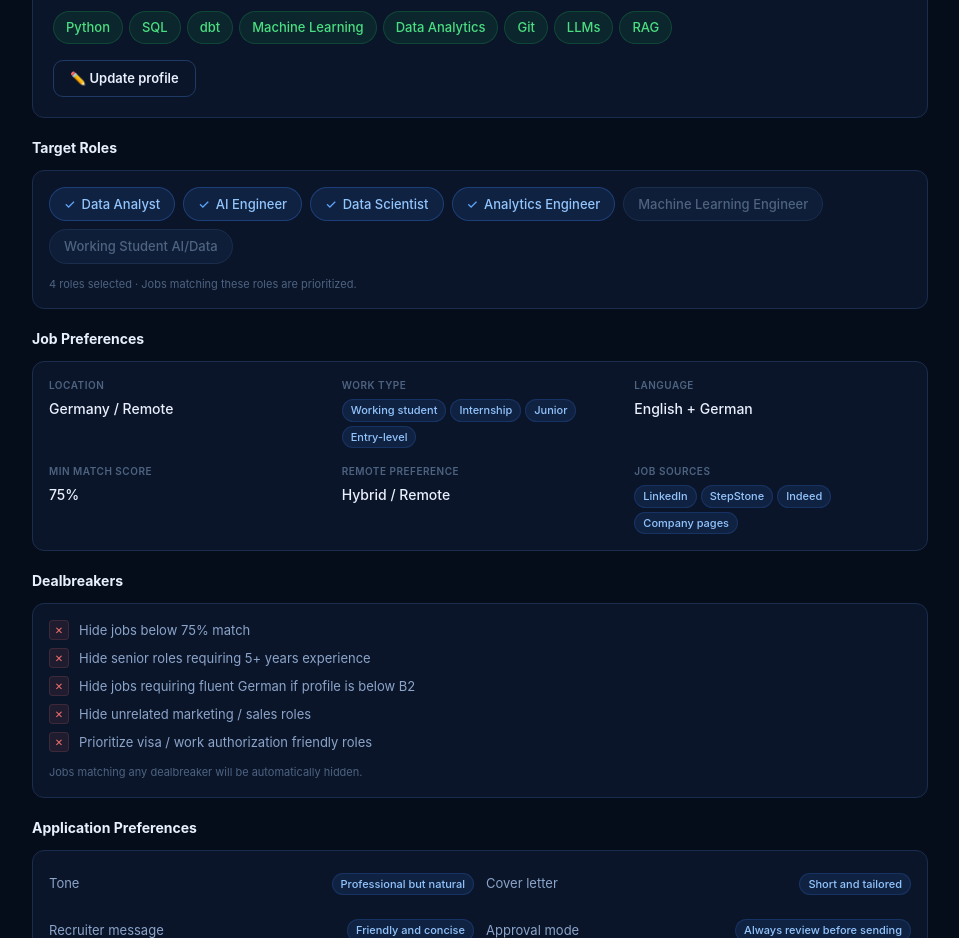
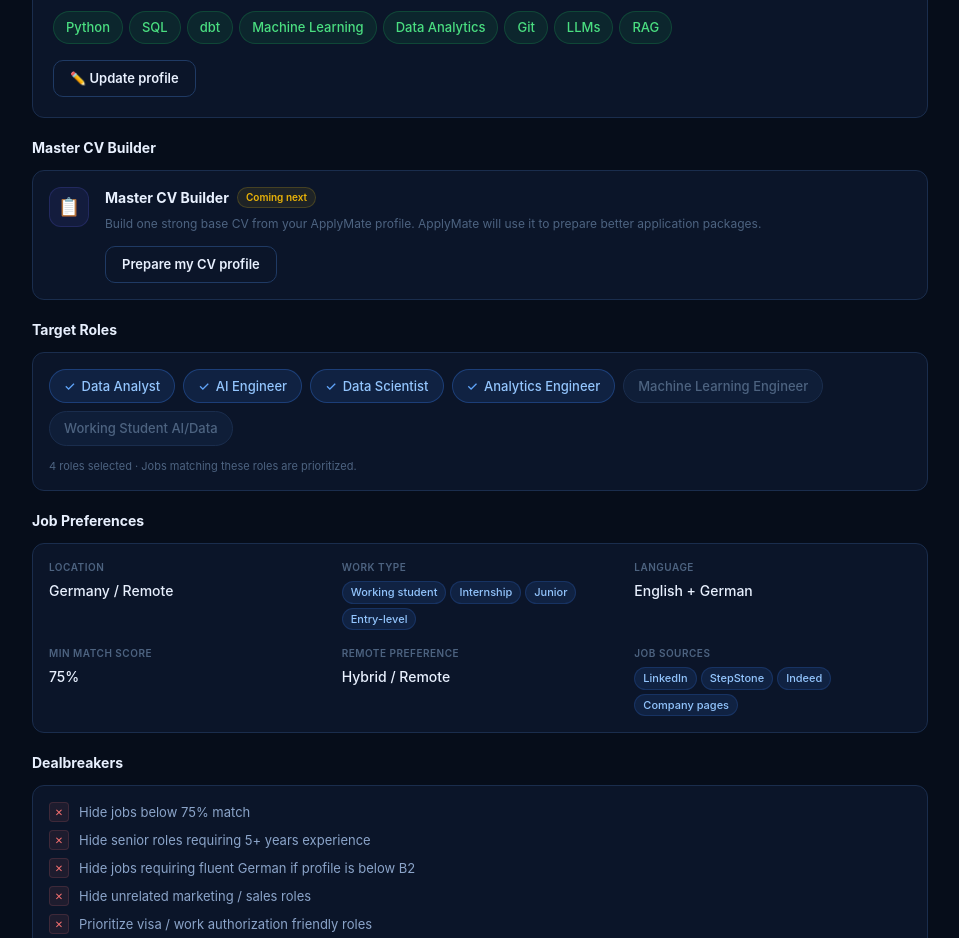
Before and after one commit to onurbalicc/applymate-ai, a Next.js app: page /profile in a window 1280 px wide. Shown: the part 1040-1978 px from the top of the page, without its empty margins (280-1239 px from the left). Built offline with nearby package versions, Linux system fonts and the light colour scheme.

Commit message:
feat: add master cv builder teaser

```diff
--- a/app/lib/translations.ts
+++ b/app/lib/translations.ts
@@ -320,6 +320,13 @@
   "profile.goToDashboard": "Go to Control Center",
   "profile.savedToast": "✓ Profile saved successfully",
   "profile.demoNote": "Your profile is used locally for demo purposes only. No data is saved or shared.",
+
+  // ── Master CV Builder teaser ──
+  "profile.cvBuilder.title": "Master CV Builder",
+  "profile.cvBuilder.desc": "Build one strong base CV from your ApplyMate profile. ApplyMate will use it to prepare better application packages.",
+  "profile.cvBuilder.badge": "Coming next",
+  "profile.cvBuilder.cta": "Prepare my CV profile",
+  "profile.cvBuilder.clicked": "CV Builder will be connected in the next step.",
 
   // ── Review queue ──
   "queue.intro": "Approve, skip, or decline prepared applications before anything is submitted.",
@@ -730,6 +737,13 @@
   "profile.savedToast": "✓ Profil başarıyla kaydedildi",
   "profile.demoNote": "Profilin yalnızca demo amaçlı, yerel olarak kullanılır. Hiçbir veri kaydedilmez veya paylaşılmaz.",
 
+  // ── Master CV Builder teaser (EN fallback — TR polish later) ──
+  "profile.cvBuilder.title": "Master CV Builder",
+  "profile.cvBuilder.desc": "Build one strong base CV from your ApplyMate profile. ApplyMate will use it to prepare better application packages.",
+  "profile.cvBuilder.badge": "Coming next",
+  "profile.cvBuilder.cta": "Prepare my CV profile",
+  "profile.cvBuilder.clicked": "CV Builder will be connected in the next step.",
+
   "queue.intro": "Hazırlanan başvuruları, hiçbir şey gönderilmeden önce onayla, atla veya reddet.",
   "queue.progress": "{n} başvurudan {i}.",
   "queue.declined": "Reddedildi · Sıradaki eşleşme yükleniyor",
@@ -1132,6 +1146,13 @@
   "profile.savedToast": "✓ Profil erfolgreich gespeichert",
   "profile.demoNote": "Dein Profil wird nur lokal für Demo-Zwecke genutzt. Es werden keine Daten gespeichert oder geteilt.",
 
+  // ── Master CV Builder teaser (EN fallback — DE polish later) ──
+  "profile.cvBuilder.title": "Master CV Builder",
+  "profile.cvBuilder.desc": "Build one strong base CV from your ApplyMate profile. ApplyMate will use it to prepare better application packages.",
+  "profile.cvBuilder.badge": "Coming next",
+  "profile.cvBuilder.cta": "Prepare my CV profile",
+  "profile.cvBuilder.clicked": "CV Builder will be connected in the next step.",
+
   "queue.intro": "Gib vorbereitete Bewerbungen frei, überspringe oder lehne ab — bevor irgendetwas verschickt wird.",
   "queue.progress": "{i} von {n} Bewerbungen",
   "queue.declined": "Abgelehnt · Nächster Match lädt",
--- a/app/profile/page.tsx
+++ b/app/profile/page.tsx
@@ -16,6 +16,7 @@
     "Data Analyst", "AI Engineer", "Data Scientist", "Analytics Engineer",
   ]);
   const [saved, setSaved] = useState(false);
+  const [cvClicked, setCvClicked] = useState(false);
   const { t } = useI18n();
 
   function toggleRole(role: string) {
@@ -154,6 +155,39 @@
               </div>
             </div>
             <button className="dash-btn dash-btn--outline text-[12px]">{t("profile.updateProfile")}</button>
+          </div>
+        </section>
+
+        {/* ── Master CV Builder teaser ───────────────── */}
+        <section>
+          <SectionHeader title={t("profile.cvBuilder.title")} />
+          <div className="dash-panel p-4 flex flex-col sm:flex-row items-start gap-4">
+            <div className="flex-shrink-0 w-10 h-10 rounded-xl flex items-center justify-center text-lg" style={{ background: "rgba(99,102,241,0.10)", border: "1px solid rgba(99,102,241,0.18)" }}>
+              📋
+            </div>
+            <div className="flex-1 min-w-0">
+              <div className="flex items-center gap-2 mb-1.5">
+                <p className="text-sm font-bold" style={{ color: "var(--text-primary)" }}>{t("profile.cvBuilder.title")}</p>
+                <span className="text-[10px] font-semibold px-2 py-0.5 rounded-full" style={{ background: "rgba(250,204,21,0.08)", color: "#eab308", border: "1px solid rgba(250,204,21,0.18)" }}>
+                  {t("profile.cvBuilder.badge")}
+                </span>
+              </div>
+              <p className="text-[12px] leading-relaxed mb-3" style={{ color: "var(--text-muted)" }}>{t("profile.cvBuilder.desc")}</p>
+              <div className="flex items-center gap-3 flex-wrap">
+                <button
+                  id="cv-builder-cta"
+                  className="dash-btn dash-btn--outline text-[12px]"
+                  onClick={() => setCvClicked(true)}
+                >
+                  {t("profile.cvBuilder.cta")}
+                </button>
+                {cvClicked && (
+                  <span className="text-[12px] font-medium" style={{ color: "#60a5fa" }}>
+                    {t("profile.cvBuilder.clicked")}
+                  </span>
+                )}
+              </div>
+            </div>
           </div>
         </section>
 
```
